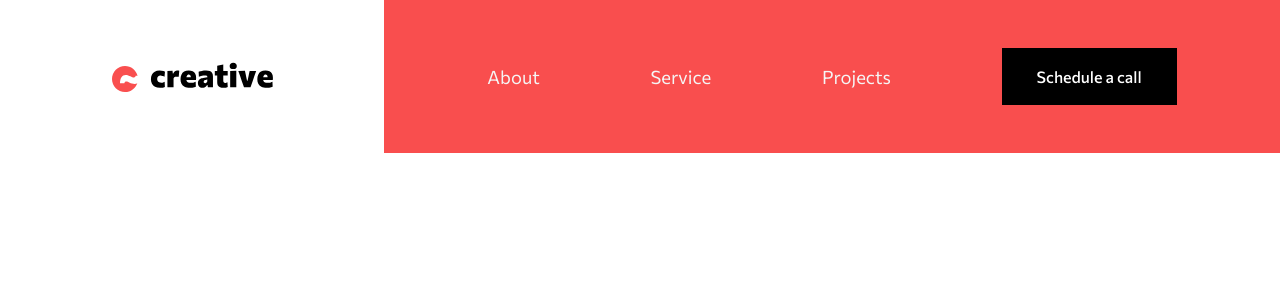
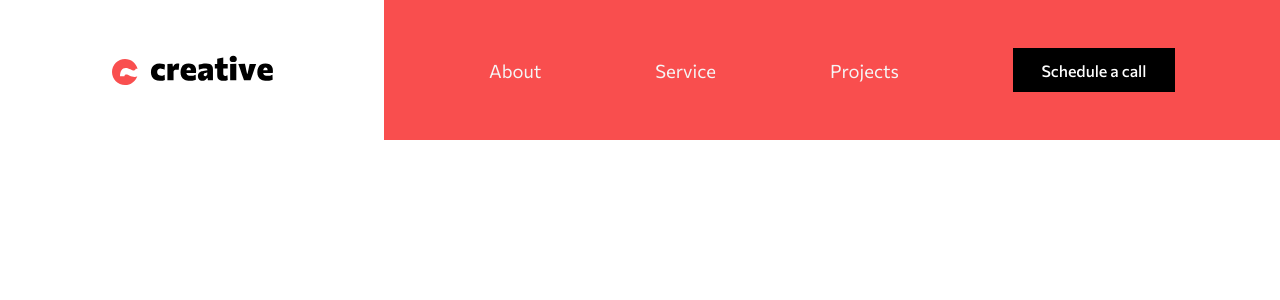
Before and after one commit to naveen-27/creative-agency, a React (Create React App) app: page / in a window 1280 px wide. Shown: the top 300 px of the page. Built offline with nearby package versions, Linux system fonts and the light colour scheme.

Commit message:
Fixed border-width + padding leading to bigger button size
Used calc() method to calculate padding values taking in consideration
the border width of the button.

```diff
--- a/src/styles/Button.module.css
+++ b/src/styles/Button.module.css
@@ -1,8 +1,11 @@
 .Button {
+  --border-width: 0.2rem;
+
   cursor: pointer;
   outline: none;
-  padding: 1rem 2rem;
-  border: 0.2rem solid;
+  padding: calc(1rem - calc(var(--border-width) * 2))
+    calc(2rem - calc(var(--border-width) * 2));
+  border: var(--border-width) solid;
   font-size: 1rem;
   font-weight: 500;
   font-family: inherit;
```
